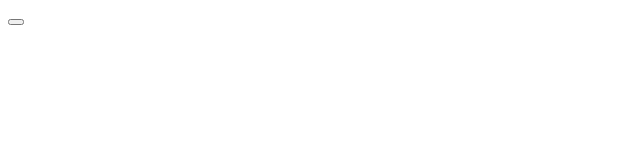
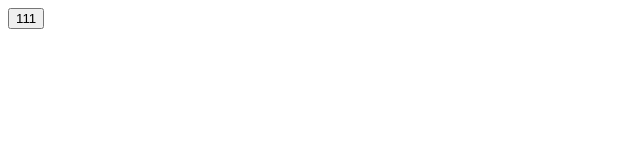
Before and after one commit to zacaik/git-demo, a plain HTML site: page index.html in a window 1280 px wide. Shown: the full height of the page, 0-640 px from the left. Drawn offline with Linux system fonts and the light colour scheme.

Commit message:
测试SSH

```diff
--- a/index.html
+++ b/index.html
@@ -7,7 +7,7 @@
   </head>
   <body>
     <div>
-      <button></button>
+      <button>111</button>
     </div>
   </body>
 </html>
```
